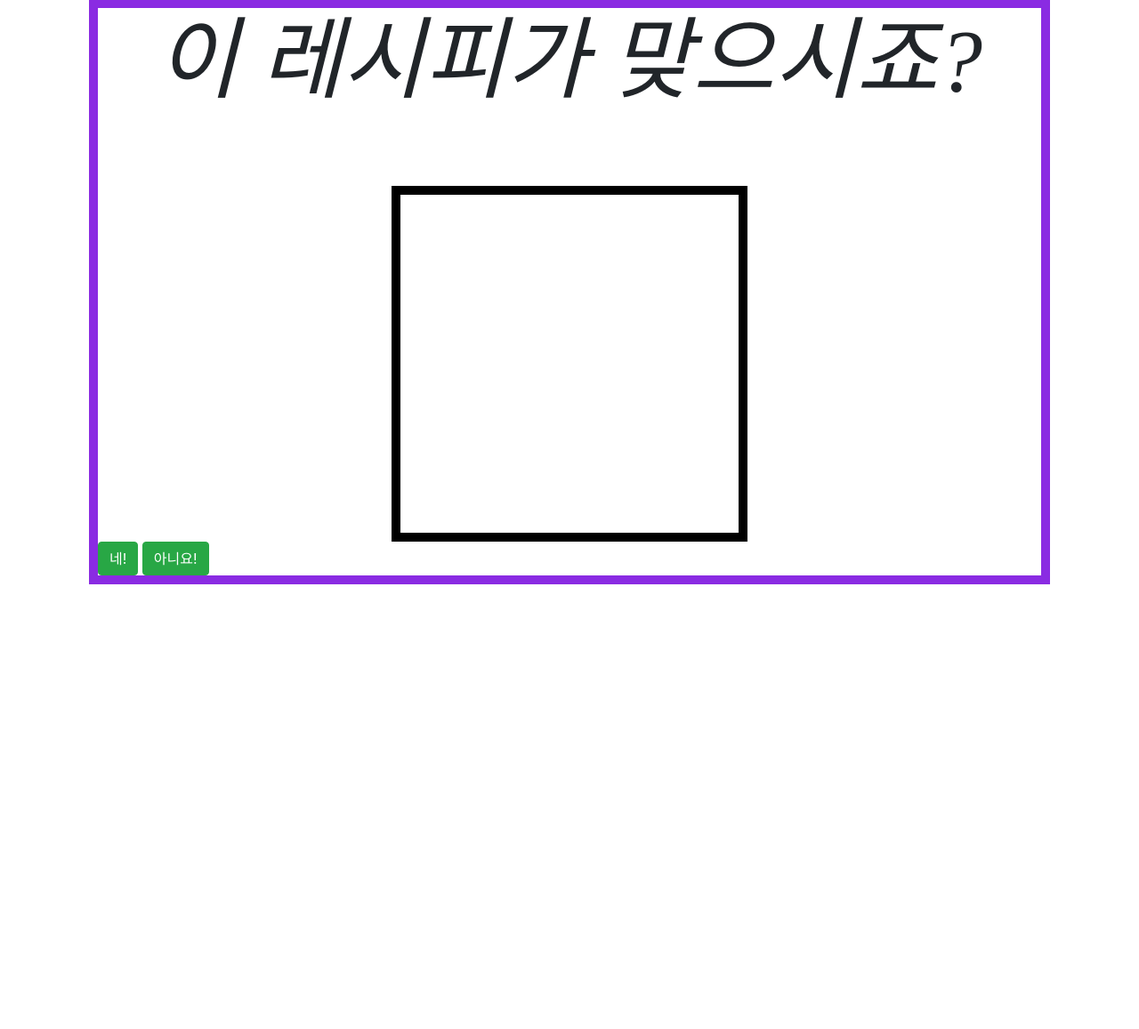
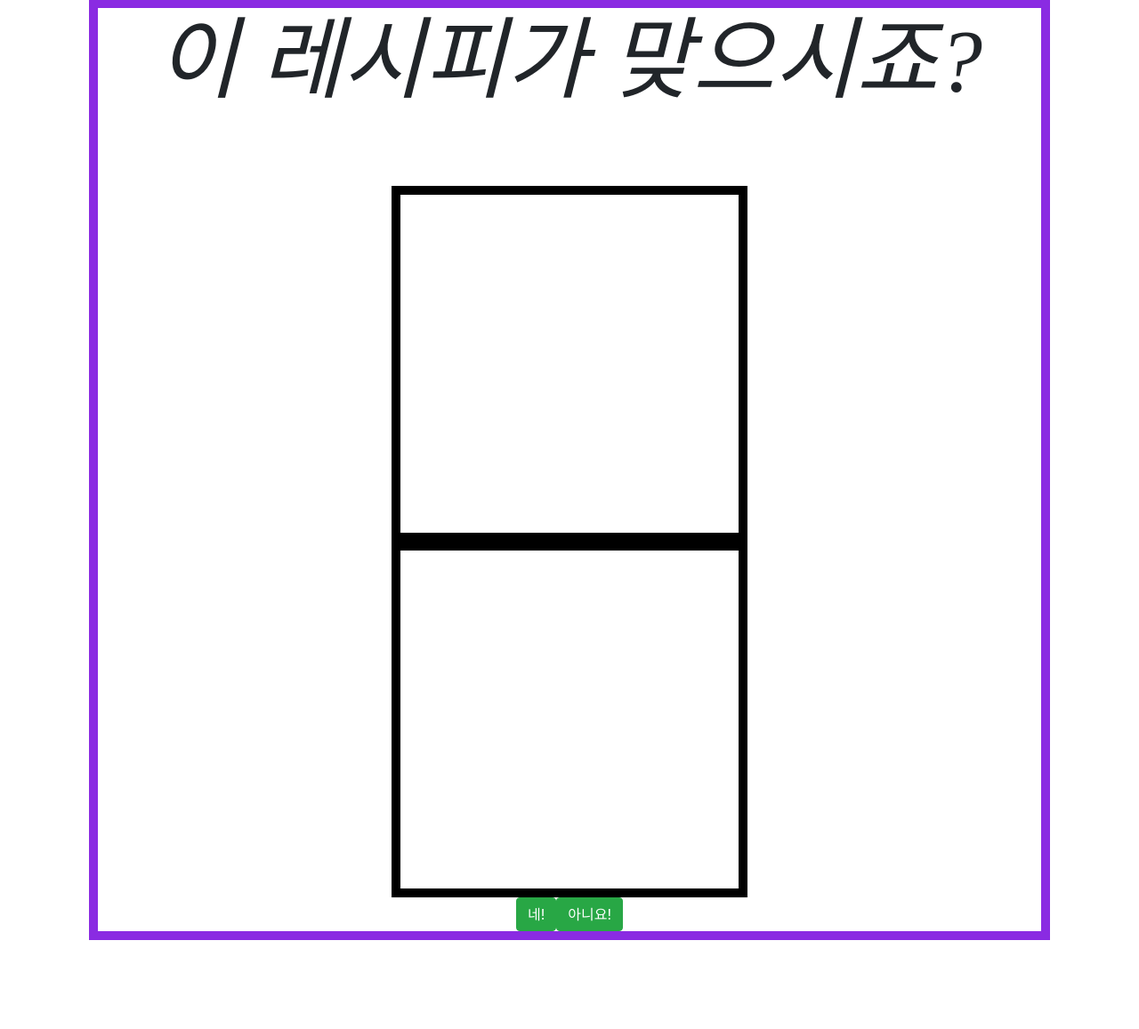
Before and after one commit to penfplic/my_project, a Flask app: page /recipeCheck in a window 1280 px wide. Shown: the part 101-1258 px from the top of the page at 89% size. Before the commit the page ends 758 px from the top, so only its background shows below. Run offline with Flask 2, Linux system fonts and the light colour scheme; data that the repository does not hold is empty; some libraries are stand-ins or nearby versions; some web fonts are replaced.

Commit message:
Update check_page.html

```diff
--- a/templates/check_page.html
+++ b/templates/check_page.html
@@ -49,6 +49,22 @@
 
 
         }
+
+        #recipe-box {
+            text-align: center;
+            font-family: a시네마M;
+            font-size: 20px;
+            width: 400px;
+            height: 400px;
+            border: black 10px solid;
+
+            margin: auto;
+        }
+        #buttons{
+            display: flex;
+            justify-content: center;
+            margin: auto;
+        }
     </style>
 
     <script>
@@ -77,7 +93,8 @@
                             let ingredient_unit = main_recipe_list[i]['unit']
 
                             let temp = `
-                                <p>${ingredient_name}${ingredient_unit}</p>
+                                <p>${ingredient_name}  ${ingredient_unit}</p>
+
                             `
                             $('#recipe-box').append(temp)
                         }
@@ -88,19 +105,37 @@
         }
 
         function correct() {
+            let tf = true
+            $.ajax({
+                type: 'POST',
+                url: '/newRecipes',
+                data: {
+                    'tf_give': tf
+                },
+                success: function (response) {
+                    if (response['result'] == 'success') {
+                        alert('로딩중,,')
                         location.href = "/newRecipes"
+                    }
+                    if(response['result']=='fail'){
+                        alert(response['msg'])
+                        location.href="/"
+                    }
+                }
+            })
+
         }
 
         function incorrect() {
-            let tf=false
+            let tf = false
             $.ajax({
-                type:'POST',
-                url:'/recipeCheck',
-                data:{
-                    'tf_give':tf
+                type: 'POST',
+                url: '/recipeCheck',
+                data: {
+                    'tf_give': tf
                 },
-                 success: function (response){
-                     if (response['result'] == 'success'){
+                success: function (response) {
+                    if (response['result'] == 'success') {
                         alert('죄송해요!')
                         location.reload()
                     }
@@ -122,9 +157,10 @@
     <div id="recipe-box">
         <span></span>
     </div>
-
+    <div id="buttons">
         <button type="button" class="btn btn-success" onclick="correct()">네!</button>
         <button type="button" class="btn btn-success" onclick="incorrect()">아니요!</button>
+    </div>
 </div>
 
 
```
Lines whose indentation alone changed are shown as unchanged.
